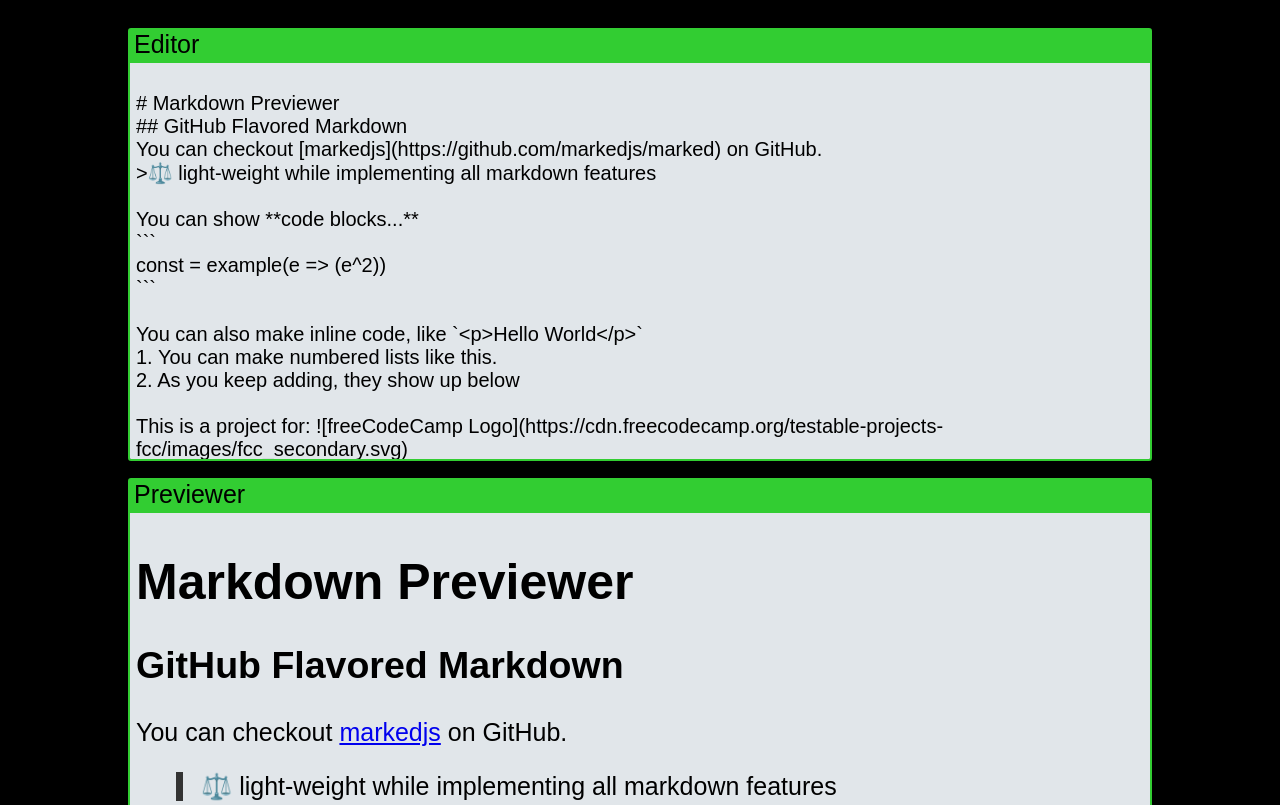
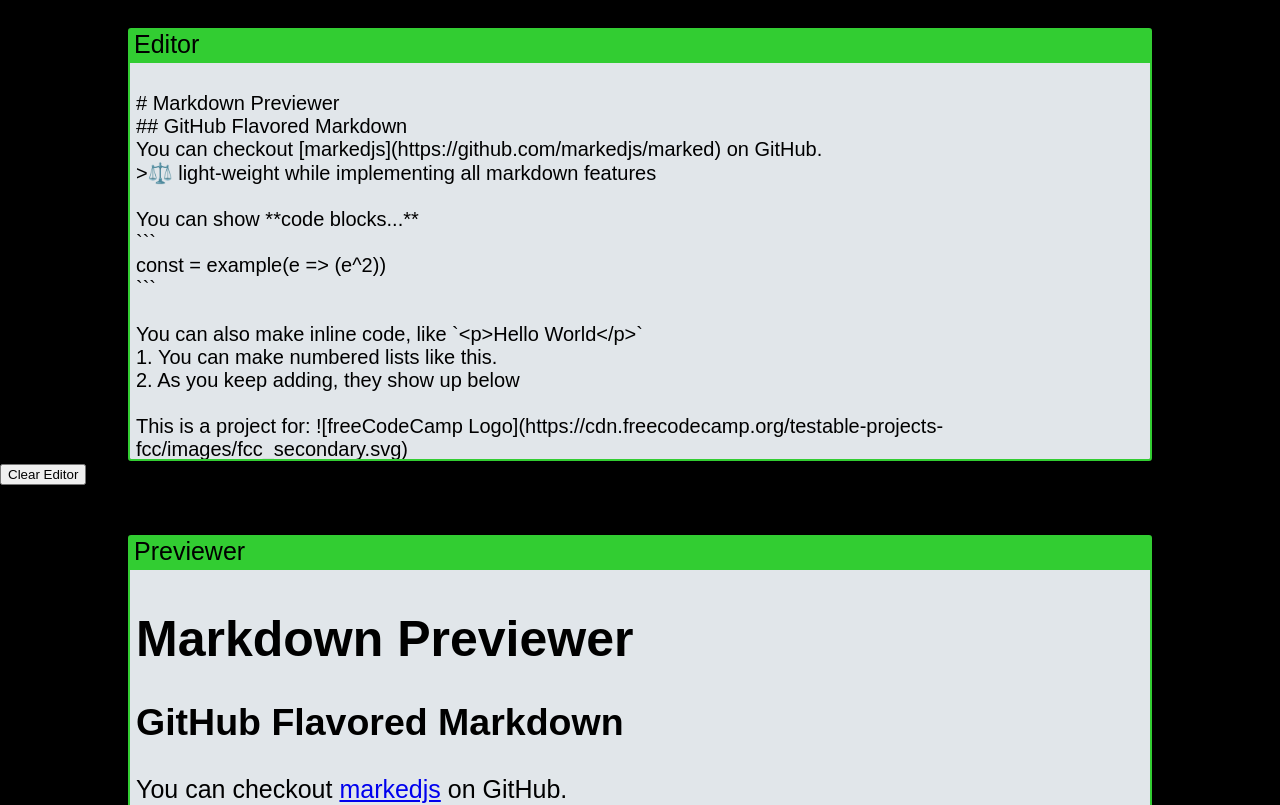
Before and after one commit to rootdown001/markdown-previewer, a React (Create React App) app: page / in a window 1280 px wide. Shown: the top 805 px of the page. Built offline with nearby package versions, Linux system fonts and the light colour scheme.

Commit message:
Add - Add Clear Button for Editor

```diff
--- a/src/components/App.js
+++ b/src/components/App.js
@@ -26,12 +26,17 @@ function App() {
     setEditText(e.target.value);
   }
 
+  function handleEditorClear() {
+    setEditText("")
+  }
+
 
   return (
     <>
       <Editor
         editText={editText}
         handleChange={handleChange}
+        handleEditorClear={handleEditorClear}
       />
       <Previewer
         editText={editText}
--- a/src/components/Editor.js
+++ b/src/components/Editor.js
@@ -2,7 +2,7 @@ import React from "react";
 
 
 
-export default function Editor({editText, handleChange}) {
+export default function Editor({editText, handleChange, handleEditorClear}) {
 
 
 
@@ -19,6 +19,14 @@ export default function Editor({editText, handleChange}) {
             onChange={(e) => handleChange(e)}
           />
         </div>
+        <div className="editor__clear-button-container">
+          <button
+            className="btn editor__clear-button"
+            onClick={() => handleEditorClear()}
+          >
+            Clear Editor
+          </button>
+        </div>
     </div>
   )
 }
```
